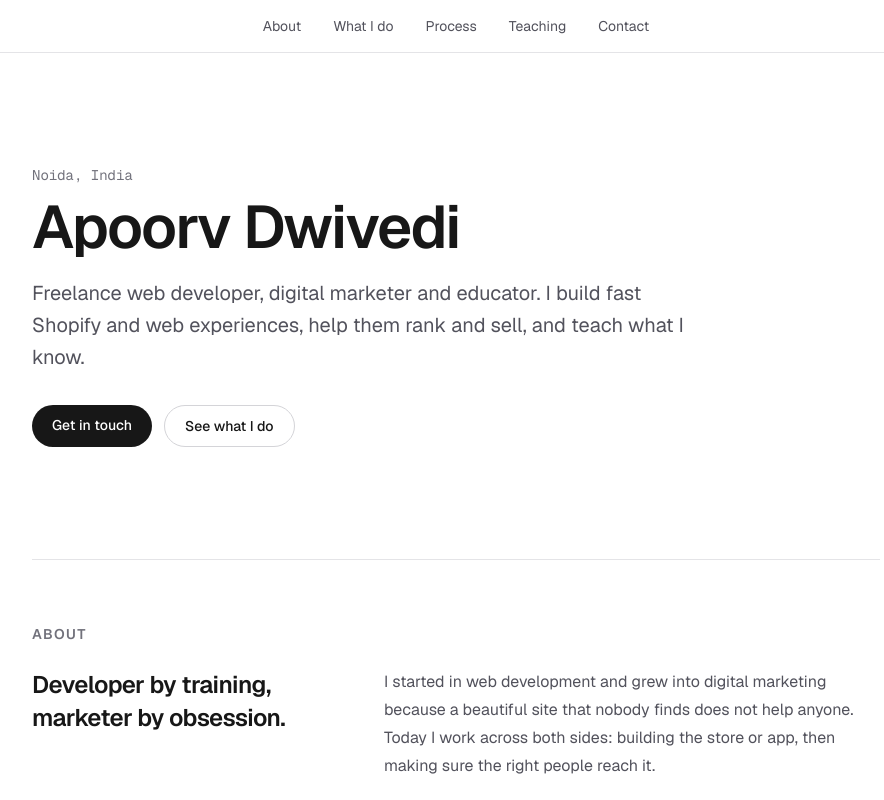
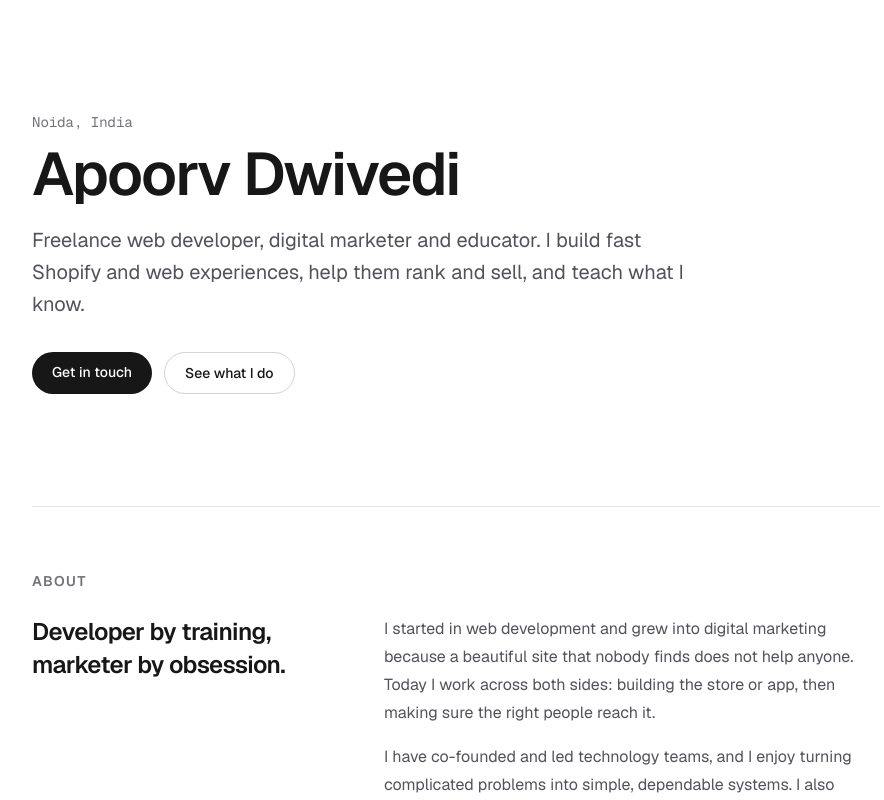
Before and after one commit to dwivediapoorv/personal-portfolio, a Next.js app: page / in a window 1280 px wide. Shown: the top 800 px of the page, without its empty margins (184-1068 px from the left). Built offline with nearby package versions, Linux system fonts and the light colour scheme.

Commit message:
Remove navigation bar
Co-Authored-By: Claude Sonnet 5.5 <noreply@anthropic.com>
Claude-Session: https://claude.ai/code/session_01LMPQWx19bpji17ognJg2Ks

```diff
--- a/app/page.tsx
+++ b/app/page.tsx
@@ -1,13 +1,5 @@
 const LINKEDIN = "https://www.linkedin.com/in/dwivediapoorv/";
 const INSTAGRAM = "https://www.instagram.com/dwivedi.apoorv/";
-
-const nav = [
-  { label: "About", href: "#about" },
-  { label: "What I do", href: "#what-i-do" },
-  { label: "Process", href: "#process" },
-  { label: "Teaching", href: "#teaching" },
-  { label: "Contact", href: "#contact" },
-];
 
 const offerings = [
   {
@@ -84,20 +76,6 @@ function Heading({ children }: { children: React.ReactNode }) {
 export default function Home() {
   return (
     <>
-      <nav className="sticky top-0 z-10 border-b border-zinc-200 bg-background/80 backdrop-blur dark:border-zinc-800">
-        <div className="mx-auto flex max-w-4xl items-center justify-center px-4 py-4 sm:px-6">
-          <ul className="flex flex-wrap justify-center gap-x-5 gap-y-2 text-sm text-zinc-600 sm:gap-x-8 dark:text-zinc-400">
-            {nav.map((n) => (
-              <li key={n.href}>
-                <a href={n.href} className="transition-colors hover:text-foreground">
-                  {n.label}
-                </a>
-              </li>
-            ))}
-          </ul>
-        </div>
-      </nav>
-
       <main id="top" className="mx-auto w-full max-w-4xl px-6">
         {/* Hero */}
         <section className="py-20 sm:py-28">
```
